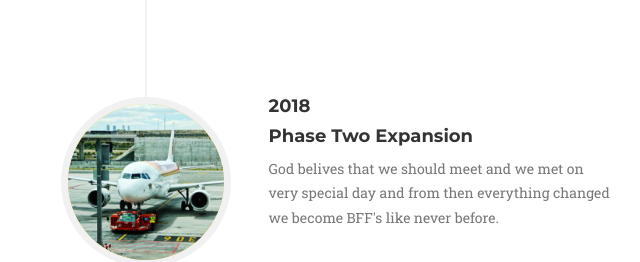
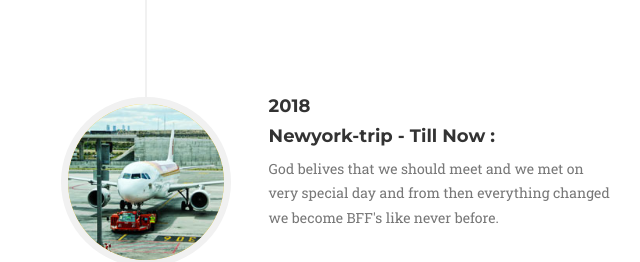
Before and after one commit to happybirthdaykshitija/happybirthdaykshitija.github.io, a website: page index.html in a window 1280 px wide. Shown: the part 4029-4291 px from the top of the page, 494-1134 px from the left. Drawn offline with nearby package versions, Linux system fonts and the light colour scheme; a web font is replaced by a local one.

Commit message:
small change

```diff
--- a/index.html
+++ b/index.html
@@ -265,7 +265,7 @@
                             <div class="timeline-panel">
                                 <div class="timeline-heading">
                                     <h4>2018</h4>
-                                    <h4 class="subheading">Phase Two Expansion</h4>
+                                    <h4 class="subheading">Newyork-trip - Till Now :</h4>
                                 </div>
                                 <div class="timeline-body">
                                     <p class="text-muted">God belives that we should meet and we met on very special day and from then everything changed we become BFF's like never before.</p>
```
